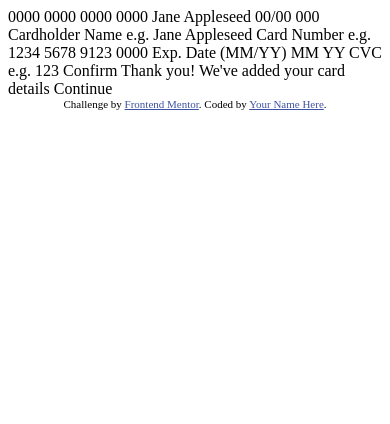
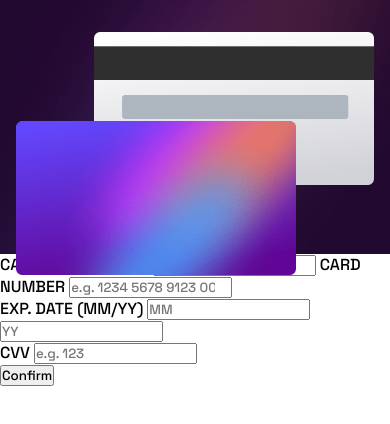
Before and after one commit to sodiqsanusi/interactive-card, a plain HTML site: page index.html in a window 390 px wide. Drawn offline with Linux system fonts and the light colour scheme.

Commit message:
Started with the layout, mobile version

```diff
--- a/index.html
+++ b/index.html
@@ -3,49 +3,59 @@
 <head>
   <meta charset="UTF-8">
   <meta name="viewport" content="width=device-width, initial-scale=1.0"> <!-- displays site properly based on user's device -->
-
-  <link rel="icon" type="image/png" sizes="32x32" href="./images/favicon-32x32.png">
-
-  <title>Frontend Mentor | Interactive card details form</title>
-
-  <!-- Feel free to remove these styles or customise in your own stylesheet 👍 -->
-  <style>
-    .attribution { font-size: 11px; text-align: center; }
-    .attribution a { color: hsl(228, 45%, 44%); }
-  </style>
+  <link rel="icon" href="/ce.ico">
+  <link rel="stylesheet" href="styles.css">
+  <link rel="preconnect" href="https://fonts.googleapis.com">
+  <link rel="preconnect" href="https://fonts.gstatic.com" crossorigin>
+  <link href="https://fonts.googleapis.com/css2?family=Space+Grotesk:wght@500&display=swap" rel="stylesheet">
+  <meta name="description" content="An interactive card details form. Design gotten from @FrontendMentor">
+  <meta name="author" content="Sodiq Sanusi">
+  <title>Interactive card details form</title>
 </head>
 <body>
-
-  0000 0000 0000 0000
-  Jane Appleseed
-  00/00
-
-  000
-
-  Cardholder Name
-  e.g. Jane Appleseed
-
-  Card Number
-  e.g. 1234 5678 9123 0000
-
-  Exp. Date (MM/YY)
-  MM
-  YY
-
-  CVC
-  e.g. 123
-
-  Confirm
+  <aside>
+    <div class="card--back">
+      <!-- <p>000</p> -->
+      <img src="./images/bg-card-back.png" alt="Rear view of your card">
+    </div>
+    <div class="card--front">
+      <!-- <div><img src="/images/card-logo.svg" alt="The card's logo"></div>
+      <p>0000 0000 0000 0000</p>
+      <div>
+        <p>Jane Appleseed</p>
+        <p>00/00</p>
+      </div> -->
+      <img src="./images/bg-card-front.png " alt="Front view of your card">
+    </div>
+  </aside>
+  <main>
+    <form>
+      <label for="name">CARDHOLDER NAME</label>
+      <input type="text" id="name" placeholder="e.g. Jane Appleseed">
+      <label for="number">CARD NUMBER</label>
+      <input type="number" id="number" placeholder="e.g. 1234 5678 9123 0000">
+      <div>
+        <div>
+          <label for="expiry--month">EXP. DATE (MM/YY)</label>
+          <input type="number" id="expiry--month" placeholder="MM">
+          <input type="number" id="expiry--year" placeholder="YY">
+        </div>
+        <div>
+          <label for="cvv">CVV</label>
+          <input type="number" id="cvv" placeholder="e.g. 123">
+        </div>
+      </div>
+      <input type="button" value="Confirm">
+    </form>
+  </main>
 
   <!-- Completed state start -->
-
-  Thank you!
-  We've added your card details
-  Continue
-
-  <div class="attribution">
-    Challenge by <a href="https://www.frontendmentor.io?ref=challenge" target="_blank">Frontend Mentor</a>.
-    Coded by <a href="#">Your Name Here</a>.
-  </div>
+  <!-- <main>
+    <div aria-hidden="true"><img src="/images/icon-complete.svg" alt=""></div>
+    <h2>THANK YOU!</h2>
+    <p>We've added your card details</p>
+    <button>Continue</button>
+  </main> -->
+  <script src="app.js"></script>
 </body>
 </html>
--- /dev/null
+++ b/styles.scss
@@ -0,0 +1,33 @@
+*{
+  margin: 0%;
+  padding: 0%;
+  box-sizing: border-box;
+  font-family: 'Space Grotesk', sans-serif;
+}
+img{
+  width: 100%;
+  object-fit: cover;
+}body{
+  display: flex;
+  flex-direction: column;
+}
+aside{
+  background: #21092f url('/images/bg-main-mobile.png') no-repeat bottom;
+  background-size: cover;
+  position: relative;
+  padding: 1em 0 3em;
+}
+@mixin cards {
+  width: 90%;
+  max-width: 280px;
+}
+.card--back{
+  @include cards();
+  margin: 1em 1em 1em auto;
+}
+.card--front{
+  @include cards();
+  position: absolute;
+  bottom: -10%;
+  left: 1em;
+}
```
Also changed, not shown: app.js (added), ce.ico (added), styles.css (added), 1 other file.
